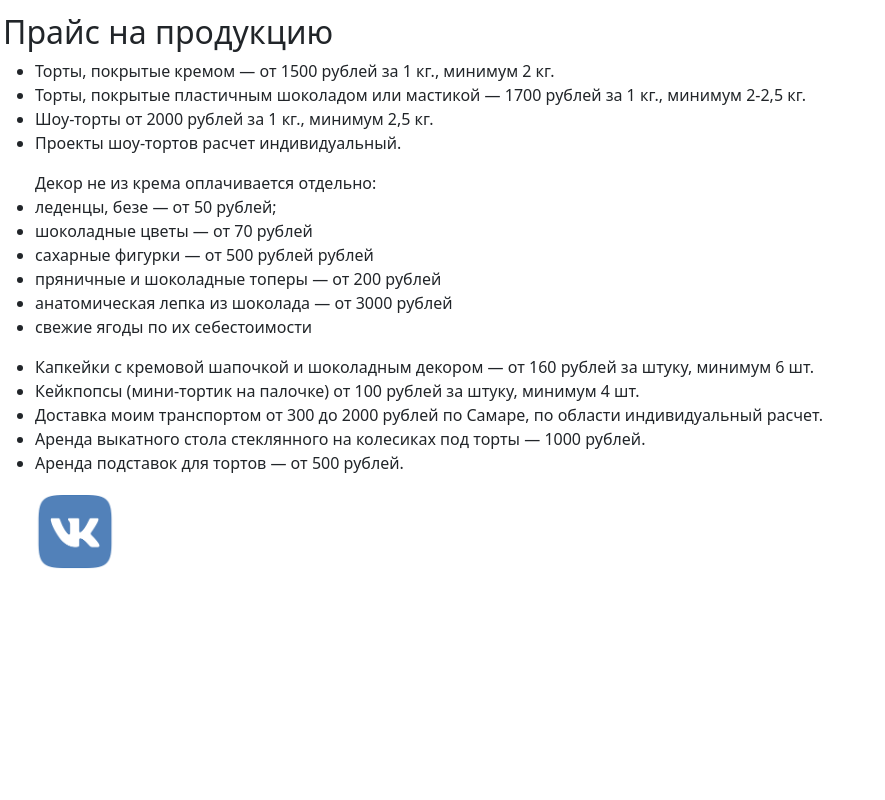
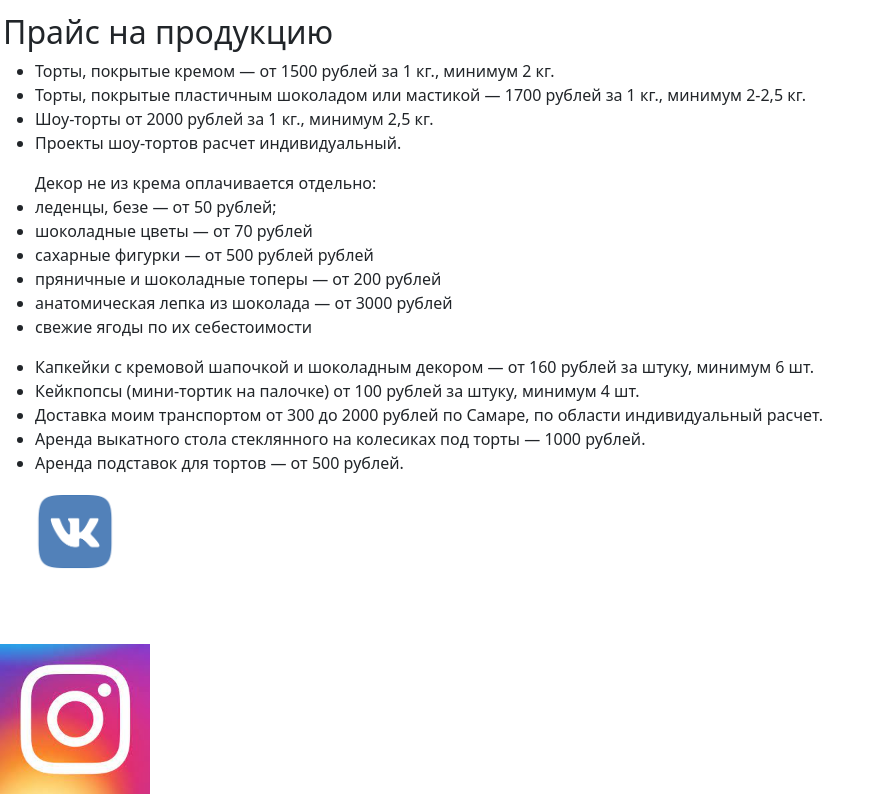
Before and after one commit to sergeianip20/rop, a Next.js app: page / in a window 1280 px wide. Shown: the part 2775-3575 px from the top of the page, without its empty margins (0-885 px from the left). Before the commit the page ends 3419 px from the top, so only its background shows below. Built offline with nearby package versions, Linux system fonts and the light colour scheme.

Commit message:
Update index.js

```diff
--- a/pages/index.js
+++ b/pages/index.js
@@ -107,6 +107,11 @@ return <div>
 <Image src={Vk} layout="intrinsic"/>
 </a>
 </div>
+<div className = {s.vk_items}>
+<a href="https://vk.com/valpop87">
+<Image src={Inst} layout="intrinsic"/>
+</a>
+</div>
 </div>
 
 
```
